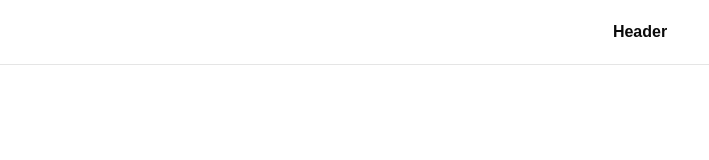
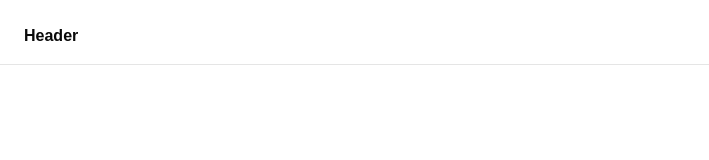
Before and after one commit to aldiii111/MyRecipe, a React (Vite) app: page / in a window 1280 px wide. Shown: the top 160 px of the page, without its empty margins (0-709 px from the left). Built offline with nearby package versions, Linux system fonts and the light colour scheme.

Commit message:
fix: add component

```diff
--- a/src/App.tsx
+++ b/src/App.tsx
@@ -1,10 +1,15 @@
-import { ResizableVertical } from './components/resizeable'
+import { ResizableVertical } from './components/layout'
+import { Navbar } from './components/navbar'
+import { Main } from './components/main'
 import './App.css'
 
-function App({ children }: { children: React.ReactNode }) {
+function App() {
   return (
     <>
-      <ResizableVertical>
+      <ResizableVertical
+        navContent={<Navbar />}
+        mainContent={<Main />}
+      >
 
       </ResizableVertical>
     </>
--- a/src/components/resizeable.tsx
+++ b/src/components/layout.tsx
@@ -4,24 +4,23 @@ import {
   ResizablePanelGroup,
 } from "@/components/ui/resizable"
 
+interface Layout {
+    navContent: React.ReactNode
+    mainContent: React.ReactNode
+}
 
-
-export function ResizableVertical() {
+export function ResizableVertical({ navContent, mainContent }: Layout) {
   return (
     <ResizablePanelGroup
       orientation="vertical"
       className="min-h-screen min-w-screen"
     >
       <ResizablePanel defaultSize="8%">
-        <div className="flex h-full items-center justify-center p-6">
-          <span className="font-semibold">Header</span>
-        </div>
+        {navContent}
       </ResizablePanel>
       <ResizableHandle />
       <ResizablePanel defaultSize="92%">
-        <div className="flex h-full items-center justify-center p-6">
-          <span className="font-semibold">Content</span>
-        </div>
+        {mainContent}
       </ResizablePanel>
     </ResizablePanelGroup>
   )
--- /dev/null
+++ b/src/components/main.tsx
@@ -0,0 +1,10 @@
+
+
+
+export function Main() {
+    return (
+        <div className="flex h-full items-center justify-center p-6">
+          <span className="font-semibold">Content</span>
+        </div>
+    )
+}
--- /dev/null
+++ b/src/components/navbar.tsx
@@ -0,0 +1,10 @@
+
+
+
+export function Navbar() {
+    return (
+        <div className="flex flex-col gap-4 p-6">
+            <span className="font-semibold">Header</span>
+        </div>
+    )
+}
```
